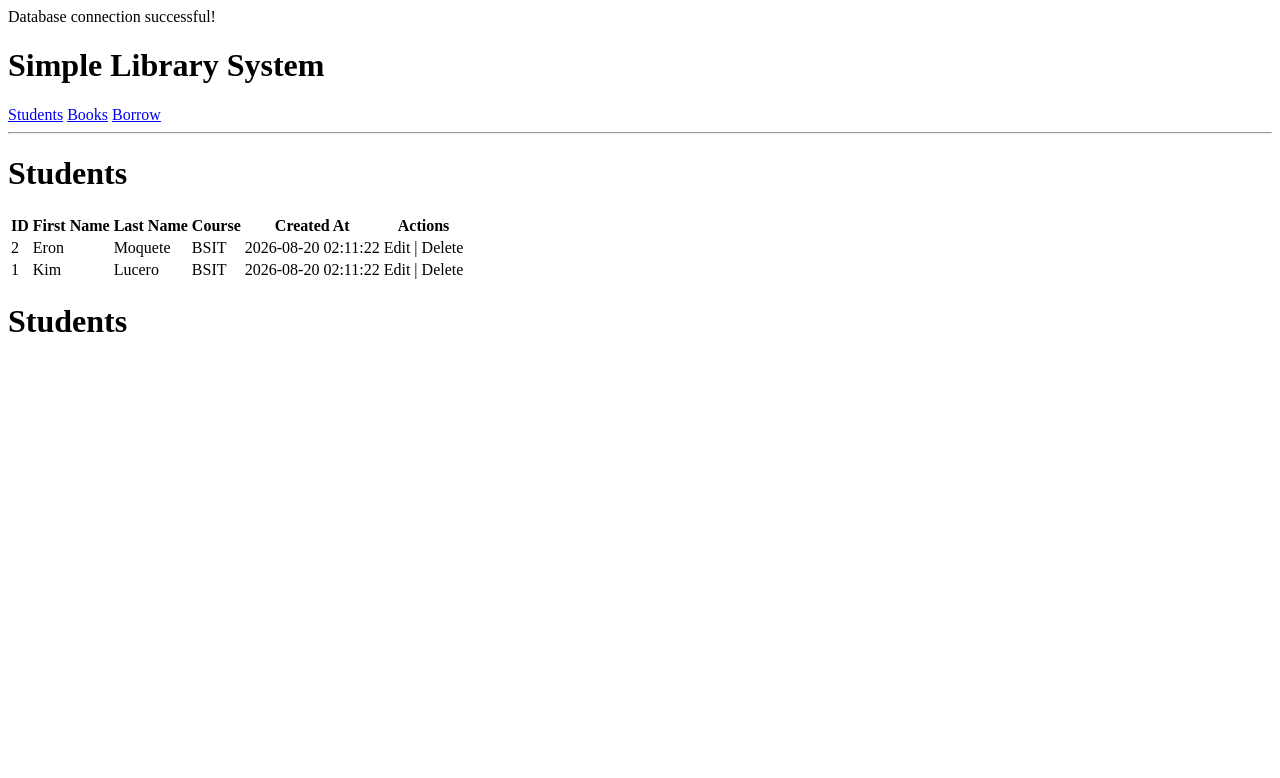
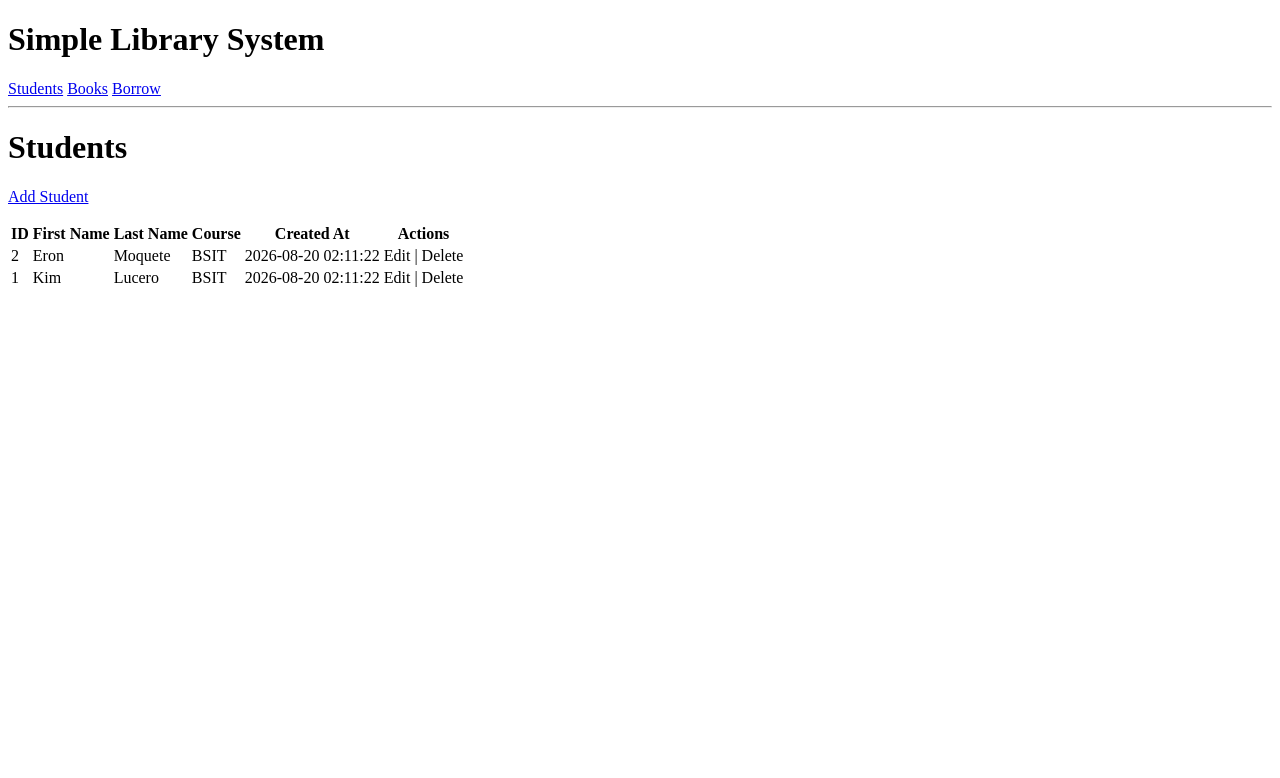
Before and after one commit to YuukiLucero/IT30A, a PHP site: page /index.php?section=students in a window 1280 px wide. Shown: the top 778 px of the page. Run offline with PHP 8.4, Linux system fonts and the light colour scheme; data comes from the database, SQL or seed files in the repository.

Commit message:
Added Create Student

```diff
--- a/index.php
+++ b/index.php
@@ -6,52 +6,90 @@ $user = 'root';
 $pass = '';
 $charset = 'utf8mb4';
 
-$dns = "mysql:host=$host;dbname=$db;charset=$charset";
+$dsn = "mysql:host=$host; dbname=$db; charset=$charset";
 
 $options = [
     PDO::ATTR_ERRMODE => PDO::ERRMODE_EXCEPTION,
     PDO::ATTR_DEFAULT_FETCH_MODE => PDO::FETCH_ASSOC,
-    PDO::ATTR_EMULATE_PREPARES => false,
+    PDO::ATTR_EMULATE_PREPARES => false
 ];
 
 try{
-    $pdo = new PDO($dns, $user, $pass, $options);
-    echo "Database connection successful!";
-
-} catch (PDOException $e) {
-    die("Database connection failed: " . $e->getMessage());
+    $pdo = new PDO($dsn, $user, $pass, $options);
+}catch(PDOException $e){
+    die("Database connection failed" . $e->getMessage());
 }
 
-// Seession
+// Session
 session_start();
 
-// Determin current section
+// Determine current section
 $section = $_GET['section'] ?? 'students';
 
 // CRUD Operations
-$actions = $_GET['action'] ?? '';
+$action = $_GET['action'] ?? '';
 
-//------------------------------------------------------------
-// Students
-//------------------------------------------------------------
+//----------------------------------
+//Students
+//----------------------------------
 
-// Fetch students
-if($section === 'students') {
+//Fetch students
+$students = [];
+
+if($section === 'students'){
     $stmt = $pdo->query("
         SELECT *
         FROM students
-    ORDER BY student_id DESC
+        ORDER by student_id DESC
         ");
+
         $students = $stmt->fetchAll();
 }
 
+// Create Student
+if($section==='students' && $action==='create'){
+    if($_SERVER['REQUEST_METHOD'] === 'POST'){
+        $firstName = trim($_POST['student_first_name'] ?? '');
+        $lastName = trim($_POST['student_last_name'] ?? '');
+        $course = trim($_POST['student_course'] ?? '');
+        if($firstName !== '' && $lastName !='' && $course !==''){
+
+        $sql=("
+            INSERT INTO students (
+                student_first_name,
+                student_last_name,
+                student_course
+            )
+            VALUES (?,?,?)
+        ");
+
+      $stmt = $pdo->prepare($sql);
+
+        $stmt->execute([
+            $firstName,
+            $lastName,
+            $course
+        ]);
+
+        // $_SESSION['alert'] = 'Student Saved Successfully'
+
+        header("Location: index.php?section=students");
+        exit;
+
+
+        }
+    }
+
+}
+
 ?>
+
 <!DOCTYPE html>
 <html lang="en">
 <head>
     <meta charset="UTF-8">
     <meta name="viewport" content="width=device-width, initial-scale=1.0">
-        <title>Document</title>
+    <title>Library System</title>
 </head>
 <body>
     <h1>Simple Library System</h1>
@@ -61,9 +99,55 @@ if($section === 'students') {
         <a href="index.php?section=borrow">Borrow</a>
     </nav>
     <hr>
+    <?php if($section=='students'): ?>
+    <h1>Students</h1>
+        <p>
+         <a href="index.php?section=students&action=create">
+                Add Student
+        </a>
+        </p>
 
-        <?php if($section === 'students'): ?>
-            <h1>Students</h1>
+        <?php if($action==='create'): ?>
+            <h2>Add student</h2>
+
+            <form method="POST">
+                <p>
+                    <label>First Name</label>
+                    <br>
+                    <input type="text"
+                            name="student_first_name"
+                            required
+                    />
+                </p>
+                <p>
+                    <label>Last Name</label>
+                    <br>
+                    <input type="text"
+                            name="student_last_name"
+                            required
+                    />
+                </p>
+
+                <p>
+                    <label>Course</label>
+                    <br>
+                    <input type="text"
+                            name="student_course"
+                            required
+                    />
+                </p>
+
+                <button type="submit">
+                    Save
+                </button>
+
+                <a href="index.php?section=students">
+                    Cancel
+                </a>
+
+            </form>
+
+        <?php else: ?>
             <table>
                 <thead>
                     <tr>
@@ -78,33 +162,40 @@ if($section === 'students') {
                 <tbody>
                     <?php foreach($students as $student): ?>
                     <tr>
-                        <td><?= htmlspecialchars($student['student_id']); ?></td>
-                        <td><?= htmlspecialchars($student['student_first_name']); ?></td>
-                        <td><?= htmlspecialchars($student['student_last_name']); ?></td>
-                        <td><?= htmlspecialchars($student['student_course']); ?></td>
-                        <td><?= htmlspecialchars($student['student_created_at']); ?></td>
-
                         <td>
-                            <a></a>Edit</a>
+                            <?= htmlspecialchars($student['student_id']) ?>
+                        </td>
+                        <td>
+                            <?= htmlspecialchars($student['student_first_name']) ?>
+                        </td>
+                        <td>
+                            <?= htmlspecialchars($student['student_last_name']) ?>
+                        </td>
+                        <td>
+                            <?= htmlspecialchars($student['student_course']) ?>
+                        </td>
+                        <td>
+                            <?= htmlspecialchars($student['student_created_at']) ?>
+                        </td>
+                        <td>
+                            <a>Edit</a>
                             |
                             <a>Delete</a>
                         </td>
-
                     </tr>
                     <?php endforeach; ?>
                 </tbody>
             </table>
         <?php endif; ?>
 
-        <?php if($section === 'students'): ?>
-            <h1>Students</h1>
+
     <?php endif; ?>
 
-        <?php if($section === 'books'): ?>
+    <?php if($section=='books'): ?>
         <h1>Books</h1>
     <?php endif; ?>
 
-        <?php if($section === 'borrow'): ?>
+    <?php if($section=='borrow'): ?>
         <h1>Borrow</h1>
     <?php endif; ?>
 
```
Also changed, not shown: database/migrations/001_initial_library.sql. Lines whose indentation alone changed are shown as unchanged.
